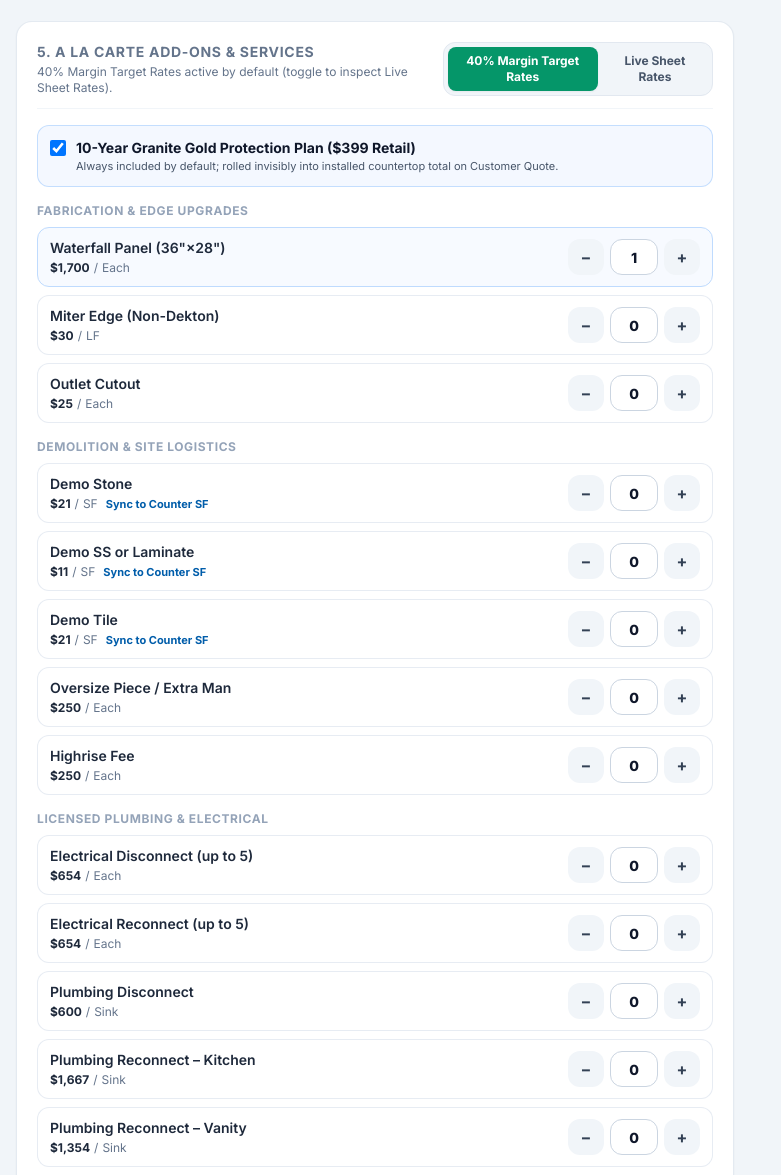
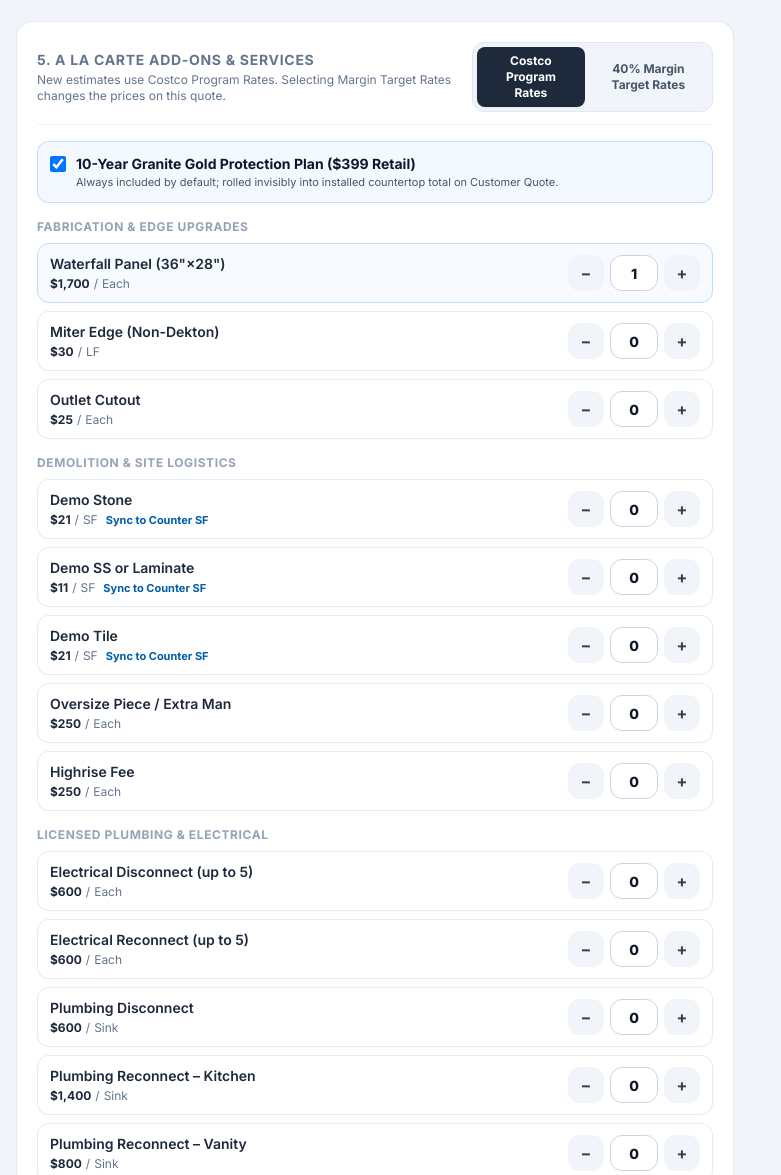
Before and after one commit to KellyTPI/MasterCalculator, a plain HTML site: page index.html in a window 1280 px wide. Shown: the part 1383-2558 px from the top of the page, without its empty margins (0-781 px from the left). Drawn offline with nearby package versions, Linux system fonts and the light colour scheme.

Commit message:
Use Costco program rates for new quotes and correct electrical labor costs

```diff
--- a/index.html
+++ b/index.html
@@ -447,18 +447,17 @@
         <div class="flex flex-col sm:flex-row sm:items-center justify-between gap-3 mb-4 pb-3 border-b border-slate-100">
           <div>
             <h2 class="text-sm font-bold uppercase tracking-wider text-slate-500">5. A La Carte Add-Ons & Services</h2>
-            <p class="text-xs text-slate-500 mt-0.5">40% Margin Target Rates active by default (toggle to inspect Live Sheet Rates).</p>
-          </div>
-
-          <!-- Rate Mode Toggle: 40% Margin Target Rates (Default) vs Live Sheet Rates -->
+            <p class="text-xs text-slate-500 mt-0.5">New estimates use Costco Program Rates. Selecting Margin Target Rates changes the prices on this quote.</p>
+          </div>
+
           <div class="bg-slate-100 p-1 rounded-xl border border-slate-200 flex items-center gap-1 self-start sm:self-auto">
-            <button type="button" id="btnRateTarget" onclick="setAddonRateMode('target')"
-              class="px-3 py-1.5 rounded-lg text-xs font-bold transition bg-emerald-600 text-white shadow-sm">
+            <button type="button" id="btnRateLive" onclick="setAddonRateMode('live')" aria-pressed="true"
+              class="px-3 py-1.5 rounded-lg text-xs font-bold transition bg-slate-800 text-white shadow-sm">
+              Costco Program Rates
+            </button>
+            <button type="button" id="btnRateTarget" onclick="setAddonRateMode('target')" aria-pressed="false"
+              class="px-3 py-1.5 rounded-lg text-xs font-bold transition text-slate-600 hover:bg-white">
               40% Margin Target Rates
-            </button>
-            <button type="button" id="btnRateLive" onclick="setAddonRateMode('live')"
-              class="px-3 py-1.5 rounded-lg text-xs font-bold transition text-slate-600 hover:bg-white">
-              Live Sheet Rates
             </button>
           </div>
         </div>
@@ -478,7 +477,7 @@
             </div>
           </label>
           <span id="protectionCogsBadge" class="hidden text-[11px] font-bold text-amber-800 bg-amber-100 px-2 py-1 rounded-lg whitespace-nowrap">
-            COGS: $191.52
+            Estimated COGS: $191.52
           </span>
         </div>
 
@@ -1063,13 +1062,14 @@
       }
     };
 
+    const DEFAULT_ADDON_RATE_MODE = 'live';
     const ADDON_GROUPS = [
       {
         title: 'Fabrication & Edge Upgrades',
         items: [
-          { id: 'waterfall', name: 'Waterfall Panel (36"×28")', unit: 'Each', retailLive: 1700, retailTarget: 1700, cogs: 816, addsNetSf: 7 },
-          { id: 'miterEdge', name: 'Miter Edge (Non-Dekton)', unit: 'LF', retailLive: 30, retailTarget: 30, cogs: 14.40, nonDektonOnly: true },
-          { id: 'outletCutout', name: 'Outlet Cutout', unit: 'Each', retailLive: 25, retailTarget: 25, cogs: 12 },
+          { id: 'waterfall', name: 'Waterfall Panel (36"×28")', unit: 'Each', retailLive: 1700, retailTarget: 1700, cogs: 816, estimatedCogs: true, addsNetSf: 7 },
+          { id: 'miterEdge', name: 'Miter Edge (Non-Dekton)', unit: 'LF', retailLive: 30, retailTarget: 30, cogs: 14.40, estimatedCogs: true, nonDektonOnly: true },
+          { id: 'outletCutout', name: 'Outlet Cutout', unit: 'Each', retailLive: 25, retailTarget: 25, cogs: 12, estimatedCogs: true },
         ]
       },
       {
@@ -1078,16 +1078,16 @@
           { id: 'demoStone', name: 'Demo Stone', unit: 'SF', retailLive: 21, retailTarget: 21, cogs: 10, hasAutoFillSf: true },
           { id: 'demoLam', name: 'Demo SS or Laminate', unit: 'SF', retailLive: 11, retailTarget: 11, cogs: 5, hasAutoFillSf: true },
           { id: 'demoTile', name: 'Demo Tile', unit: 'SF', retailLive: 21, retailTarget: 21, cogs: 10, hasAutoFillSf: true },
-          { id: 'extraCarry', name: 'Oversize Piece / Extra Man', unit: 'Each', retailLive: 250, retailTarget: 250, cogs: 120 },
-          { id: 'highrise', name: 'Highrise Fee', unit: 'Each', retailLive: 250, retailTarget: 250, cogs: 120 },
+          { id: 'extraCarry', name: 'Oversize Piece / Extra Man', unit: 'Each', retailLive: 250, retailTarget: 250, cogs: 120, estimatedCogs: true },
+          { id: 'highrise', name: 'Highrise Fee', unit: 'Each', retailLive: 250, retailTarget: 250, cogs: 120, estimatedCogs: true },
         ]
       },
       {
         title: 'Licensed Plumbing & Electrical',
         items: [
-          { id: 'elecDisc', name: 'Electrical Disconnect (up to 5)', unit: 'Each', retailLive: 600, retailTarget: 654, cogs: 314.14 },
-          { id: 'elecReconn', name: 'Electrical Reconnect (up to 5)', unit: 'Each', retailLive: 600, retailTarget: 654, cogs: 314.14 },
-          { id: 'plumbDisc', name: 'Plumbing Disconnect', unit: 'Sink', retailLive: 600, retailTarget: 600, cogs: 288 },
+          { id: 'elecDisc', name: 'Electrical Disconnect (up to 5)', unit: 'Each', retailLive: 600, retailTarget: 654, cogs: 300 },
+          { id: 'elecReconn', name: 'Electrical Reconnect (up to 5)', unit: 'Each', retailLive: 600, retailTarget: 654, cogs: 300 },
+          { id: 'plumbDisc', name: 'Plumbing Disconnect', unit: 'Sink', retailLive: 600, retailTarget: 600, cogs: 288, estimatedCogs: true },
           { id: 'plumbKitchen', name: 'Plumbing Reconnect – Kitchen', unit: 'Sink', retailLive: 1400, retailTarget: 1667, cogs: 800 },
           { id: 'plumbVanity', name: 'Plumbing Reconnect – Vanity', unit: 'Sink', retailLive: 800, retailTarget: 1354, cogs: 650 },
           { id: 'showerPan', name: 'Shower Pan Install (Standard)', unit: 'Each', retailLive: 1500, retailTarget: 1771, cogs: 850 },
@@ -1109,7 +1109,7 @@
     let state = {
       currentJobId: null,
       viewMode: 'customer',         // 'customer' | 'split' | 'manager'
-      addonRateMode: 'target',      // 'target' (40% Margin Target Rates - Default) | 'live' (Live Sheet Rates)
+      addonRateMode: DEFAULT_ADDON_RATE_MODE,
       selectedTierId: 'tier2',
       selectedColorIndex: 0,
       colorSearchQuery: '',
@@ -1126,7 +1126,7 @@
 
     function initDefaultState() {
       state.currentJobId = 'job_sample_80sf';
-      state.addonRateMode = 'target';
+      state.addonRateMode = DEFAULT_ADDON_RATE_MODE;
       state.selectedTierId = 'tier2';
       state.selectedColorIndex = 0; // Bronze Rivers
       state.colorSearchQuery = '';
@@ -1178,7 +1178,7 @@
           jobOrderNumber: 'OMS-80100',
           customerContact: '(808) 555-0142 • kahala.member@example.com',
           repName: 'TPI Field Rep',
-          addonRateMode: 'target',
+          addonRateMode: DEFAULT_ADDON_RATE_MODE,
           selectedTierId: 'tier2',
           selectedColorIndex: 0, // Bronze Rivers
           shopCardRate: 0.10,
@@ -1207,7 +1207,7 @@
           jobOrderNumber: 'OMS-80419',
           customerContact: '(808) 555-0188 • caliwag@example.com',
           repName: 'TPI Office',
-          addonRateMode: 'target',
+          addonRateMode: DEFAULT_ADDON_RATE_MODE,
           selectedTierId: 'tier3',
           selectedColorIndex: 0, // Et. Calacatta Gold (Polished)
           shopCardRate: 0.10,
@@ -1370,7 +1370,7 @@
 
     function startNewEstimate() {
       state.currentJobId = 'job_' + Date.now();
-      state.addonRateMode = 'target';
+      state.addonRateMode = DEFAULT_ADDON_RATE_MODE;
       state.selectedTierId = 'tier1';
       state.selectedColorIndex = 0; // Miami White
       state.colorSearchQuery = '';
@@ -1396,7 +1396,7 @@
       document.getElementById('extraDirectTpiPreTax').value = '0';
       document.getElementById('extraDirectTpiCogs').value = '0';
 
-      setAddonRateMode('target');
+      setAddonRateMode(state.addonRateMode);
       setShopCardRate(0.10);
       renderTierButtons();
       renderColorDropdown();
@@ -1419,6 +1419,7 @@
 
     function applyEstimateSnapshot(job) {
       state.currentJobId = job.id;
+      // Older saved quotes without a mode were priced with the original target default.
       state.addonRateMode = job.addonRateMode || 'target';
       state.selectedTierId = TIER_CATALOG[job.selectedTierId] ? job.selectedTierId : 'tier2';
       state.selectedColorIndex = job.selectedColorIndex || 0;
@@ -2000,7 +2001,7 @@
       }).join('');
     }
 
-    function getAddonRetail(item, mode = state.addonRateMode) {
+    function getAddonRetail(item, mode) {
       return mode === 'live' ? item.retailLive : item.retailTarget;
     }
 
@@ -2015,10 +2016,10 @@
         const itemsHtml = group.items.map(item => {
           const qty = state.addonQuantities[item.id] || 0;
           const disabled = item.nonDektonOnly && isDekton;
-          const activeRetail = getAddonRetail(item);
+          const activeRetail = getAddonRetail(item, state.addonRateMode);
 
           const subTag = showInternalCogs
-            ? `<span class="text-[11px] font-semibold text-amber-800 bg-amber-100 px-1.5 py-0.5 rounded ml-1.5">Sub: $${item.cogs.toFixed(2)}</span>`
+            ? `<span class="text-[11px] font-semibold text-amber-800 bg-amber-100 px-1.5 py-0.5 rounded ml-1.5">${item.estimatedCogs ? 'Est. cost' : 'Sub'}: $${item.cogs.toFixed(2)}</span>`
             : '';
 
           const autoFillBtn = item.hasAutoFillSf
@@ -2156,6 +2157,8 @@
       const btnTarget = document.getElementById('btnRateTarget');
       const btnLive = document.getElementById('btnRateLive');
       if (btnTarget && btnLive) {
+        btnTarget.setAttribute('aria-pressed', String(mode === 'target'));
+        btnLive.setAttribute('aria-pressed', String(mode === 'live'));
         if (mode === 'target') {
           btnTarget.className = 'px-3 py-1.5 rounded-lg text-xs font-bold transition bg-emerald-600 text-white shadow-sm';
           btnLive.className = 'px-3 py-1.5 rounded-lg text-xs font-bold transition text-slate-600 hover:bg-white';
@@ -2420,6 +2423,7 @@
               qty,
               unit: item.unit,
               retail: lineRetail,
+              estimatedCogs: item.estimatedCogs,
               cogs: lineCogs
             });
           }
@@ -2607,7 +2611,7 @@
       } else {
         mgrSubLinesEl.innerHTML = allCogsLines.map(l => `
           <div class="flex justify-between">
-            <span>${escapeHtml(l.name)} (${l.qty} ${l.unit}):</span>
+            <span>${escapeHtml(l.name)} (${l.qty} ${l.unit})${l.estimatedCogs ? ' · estimated' : ''}:</span>
             <span class="font-semibold text-slate-200">${formatCurrency(l.cogs, 2)}</span>
           </div>
         `).join('');
@@ -2775,7 +2779,7 @@
     window.addEventListener('DOMContentLoaded', () => {
       initDefaultState();
       loadSavedJobsFromStorage();
-      setAddonRateMode('target');
+      setAddonRateMode(state.addonRateMode);
       setShopCardRate(0.10);
       renderTierButtons();
       renderColorDropdown();
```
Also changed, not shown: 1 other file.
